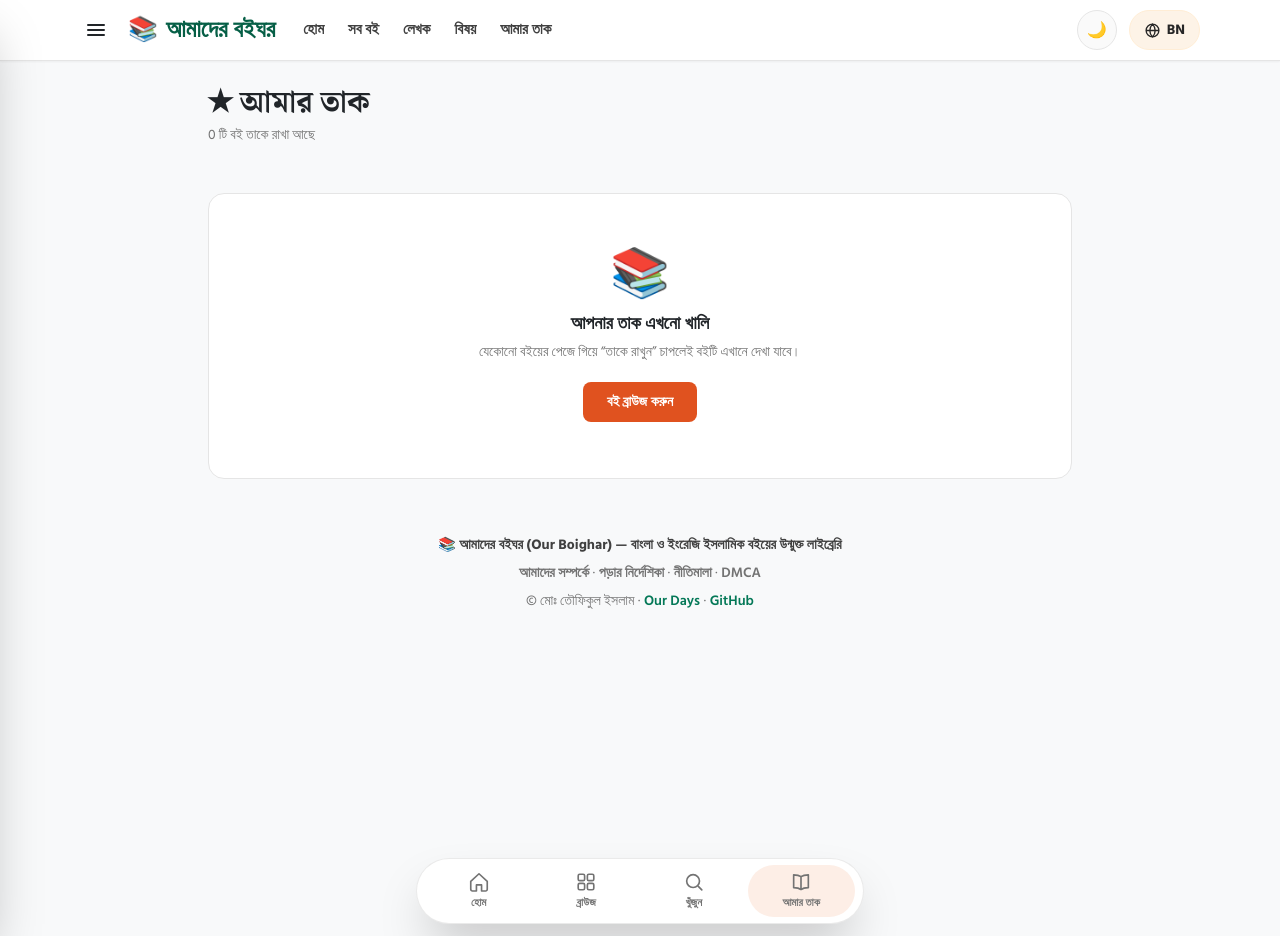
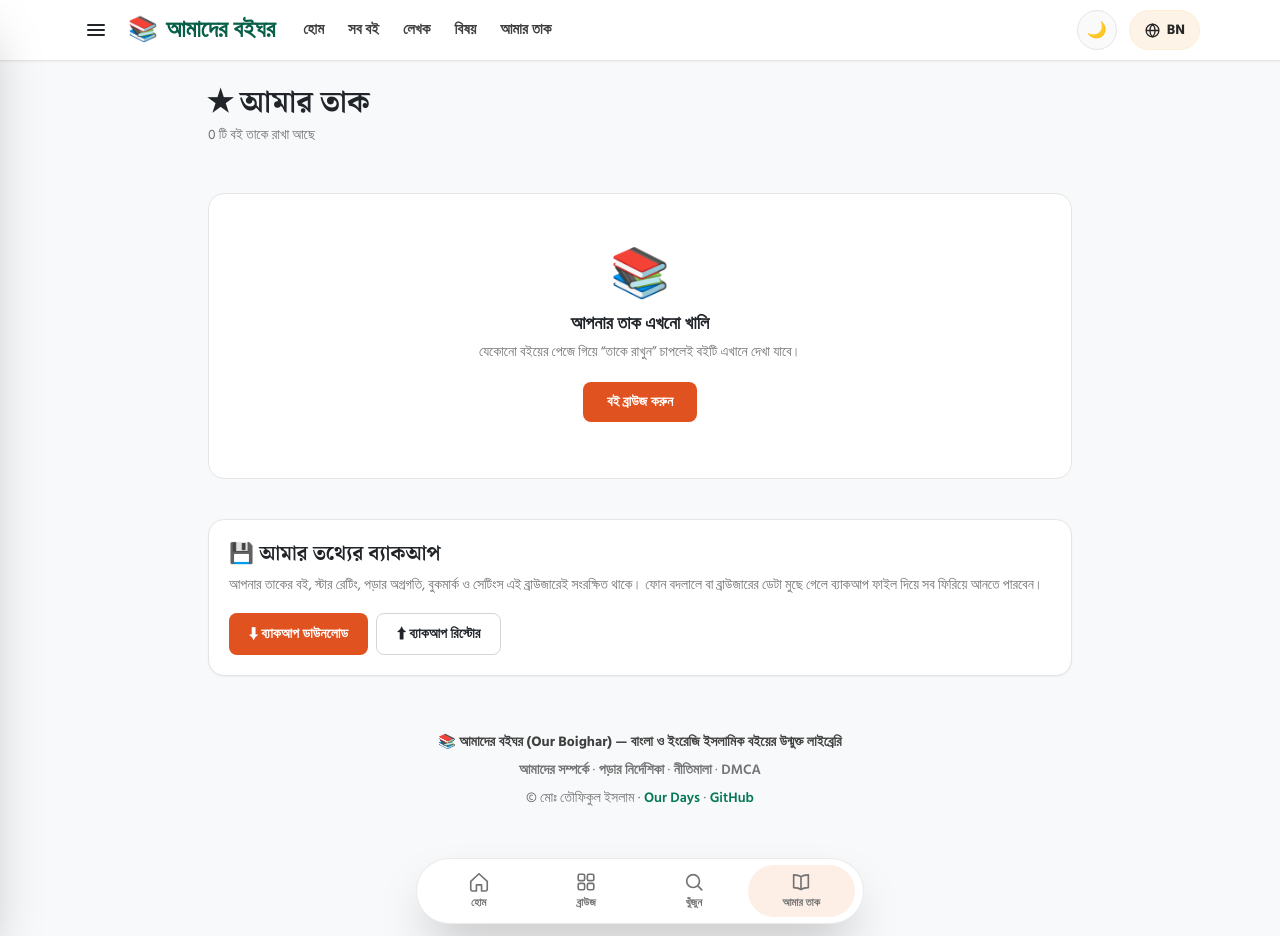
Before and after one commit to MDTowfiqul/our-boighar, a Jekyll site: the page built from shelf.html, in a window 1280 px wide and 936 px high. Built offline with Jekyll 4.4.1, drawn with Linux system fonts in a browser that asks for light colours; nearby versions of some CDN libraries; some of the changed lines change nothing that is shown.

Commit message:
Shelf: per-user backup & restore (download/import JSON)

```diff
--- a/shelf.html
+++ b/shelf.html
@@ -20,6 +20,16 @@
     <p class="text-sm text-neutral-500 dark:text-neutral-400 mt-1" data-bn="যেকোনো বইয়ের পেজে গিয়ে “তাকে রাখুন” চাপলেই বইটি এখানে দেখা যাবে।" data-en="Open any book and tap “Add to Shelf” — it will appear here.">যেকোনো বইয়ের পেজে গিয়ে “তাকে রাখুন” চাপলেই বইটি এখানে দেখা যাবে।</p>
     <a href="{{ '/browse/' | relative_url }}" class="accent-bg inline-block mt-5 text-white font-bold text-sm px-6 py-2.5 rounded-lg" data-bn="বই ব্রাউজ করুন" data-en="Browse Books">বই ব্রাউজ করুন</a>
   </div>
+
+  <section class="bg-white dark:bg-neutral-800 border border-neutral-200 dark:border-neutral-700 rounded-2xl p-5 mt-10 shadow-sm">
+    <h2 class="serif text-lg sm:text-xl font-extrabold" data-bn="💾 আমার তথ্যের ব্যাকআপ" data-en="💾 Back Up My Data">💾 আমার তথ্যের ব্যাকআপ</h2>
+    <p class="text-sm text-neutral-500 dark:text-neutral-400 mt-1.5 leading-relaxed" data-bn="আপনার তাকের বই, স্টার রেটিং, পড়ার অগ্রগতি, বুকমার্ক ও সেটিংস এই ব্রাউজারেই সংরক্ষিত থাকে। ফোন বদলালে বা ব্রাউজারের ডেটা মুছে গেলে ব্যাকআপ ফাইল দিয়ে সব ফিরিয়ে আনতে পারবেন।" data-en="Your shelf, star ratings, reading progress, bookmarks and settings are stored in this browser. Download a backup file and restore it anytime — on a new phone or after clearing browser data.">আপনার তাকের বই, স্টার রেটিং, পড়ার অগ্রগতি, বুকমার্ক ও সেটিংস এই ব্রাউজারেই সংরক্ষিত থাকে। ফোন বদলালে বা ব্রাউজারের ডেটা মুছে গেলে ব্যাকআপ ফাইল দিয়ে সব ফিরিয়ে আনতে পারবেন।</p>
+    <div class="flex flex-wrap gap-2 mt-4">
+      <button id="bk-dl" class="accent-bg text-white font-bold rounded-lg px-5 py-2.5 text-sm" data-bn="⬇ ব্যাকআপ ডাউনলোড" data-en="⬇ Download Backup">⬇ ব্যাকআপ ডাউনলোড</button>
+      <label for="bk-file" class="font-bold rounded-lg px-5 py-2.5 text-sm border border-neutral-300 dark:border-neutral-600 cursor-pointer" data-bn="⬆ ব্যাকআপ রিস্টোর" data-en="⬆ Restore Backup">⬆ ব্যাকআপ রিস্টোর</label>
+      <input type="file" id="bk-file" accept=".json,application/json" class="hidden">
+    </div>
+  </section>
 </main>
 
 <script>
@@ -44,8 +54,8 @@
   function set(l){ try{ localStorage.setItem(BM, JSON.stringify(l)); }catch(e){} }
   function lang(){ return window.__obLang || 'bn'; }
   var T = {
-    bn: { open:'খুলুন', read:'📖 পড়ুন', remove:'সরান', gumroad:'🛒 Gumroad', resume:'📖 পড়া চালিয়ে যান', done:'% পড়া হয়েছে' },
-    en: { open:'Open', read:'📖 Read', remove:'Remove', gumroad:'🛒 Gumroad', resume:'📖 Continue Reading', done:'% read' }
+    bn: { open:'খুলুন', read:'📖 পড়ুন', remove:'সরান', gumroad:'🛒 Gumroad', resume:'📖 পড়া চালিয়ে যান', done:'% পড়া হয়েছে', bkConfirm:'ব্যাকআপ রিস্টোর করলে এই ব্রাউজারের বর্তমান তাক, রেটিং ও পড়ার অগ্রগতি ব্যাকআপের তথ্য দিয়ে বদলে যাবে। এগিয়ে যাবেন?', bkOk:'✅ ব্যাকআপ রিস্টোর হয়েছে। পেজটি আবার লোড হচ্ছে…', bkBad:'❌ এটি সঠিক Our Boighar ব্যাকআপ ফাইল নয়।' },
+    en: { open:'Open', read:'📖 Read', remove:'Remove', gumroad:'🛒 Gumroad', resume:'📖 Continue Reading', done:'% read', bkConfirm:'Restoring will replace this browser’s current shelf, ratings and reading progress with the backup. Continue?', bkOk:'✅ Backup restored. Reloading…', bkBad:'❌ This is not a valid Our Boighar backup file.' }
   };
   var byId = {};
   var byFile = {};
@@ -127,6 +137,45 @@
       };
     });
   }
+  /* ---------- per-user backup / restore ---------- */
+  var BK_KEYS = ['ourboighar-bookmarks', 'ourboighar-ratings', 'ob-reader-progress', 'ob-reader-bookmarks', 'ob-reader-settings', 'ob-lang', 'ob-theme', 'ob-color'];
+  var dlBtn = document.getElementById('bk-dl');
+  if(dlBtn) dlBtn.onclick = function(){
+    var data = {};
+    BK_KEYS.forEach(function(k){ var v = null; try{ v = localStorage.getItem(k); }catch(e){} if(v !== null) data[k] = v; });
+    var payload = { app:'our-boighar', version:1, exported:new Date().toISOString(), data:data };
+    var blob = new Blob([JSON.stringify(payload, null, 2)], { type:'application/json' });
+    var a = document.createElement('a');
+    a.href = URL.createObjectURL(blob);
+    a.download = 'our-boighar-backup.json';
+    document.body.appendChild(a); a.click(); a.remove();
+    setTimeout(function(){ URL.revokeObjectURL(a.href); }, 4000);
+  };
+  var fileInput = document.getElementById('bk-file');
+  if(fileInput) fileInput.addEventListener('change', function(){
+    var f = fileInput.files && fileInput.files[0];
+    if(!f) return;
+    var reader = new FileReader();
+    reader.onload = function(){
+      var t = T[lang()];
+      try{
+        var payload = JSON.parse(String(reader.result || ''));
+        if(!payload || payload.app !== 'our-boighar' || !payload.data || typeof payload.data !== 'object') throw new Error('bad');
+        if(!window.confirm(t.bkConfirm)) return;
+        BK_KEYS.forEach(function(k){
+          if(Object.prototype.hasOwnProperty.call(payload.data, k)){
+            var v = payload.data[k];
+            try{ localStorage.setItem(k, typeof v === 'string' ? v : JSON.stringify(v)); }catch(e){}
+          }
+        });
+        alert(t.bkOk);
+        location.reload();
+      }catch(e){ alert(t.bkBad); }
+      fileInput.value = '';
+    };
+    reader.readAsText(f);
+  });
+
   window.addEventListener('ob-lang', render);
   render();
 })();
```
